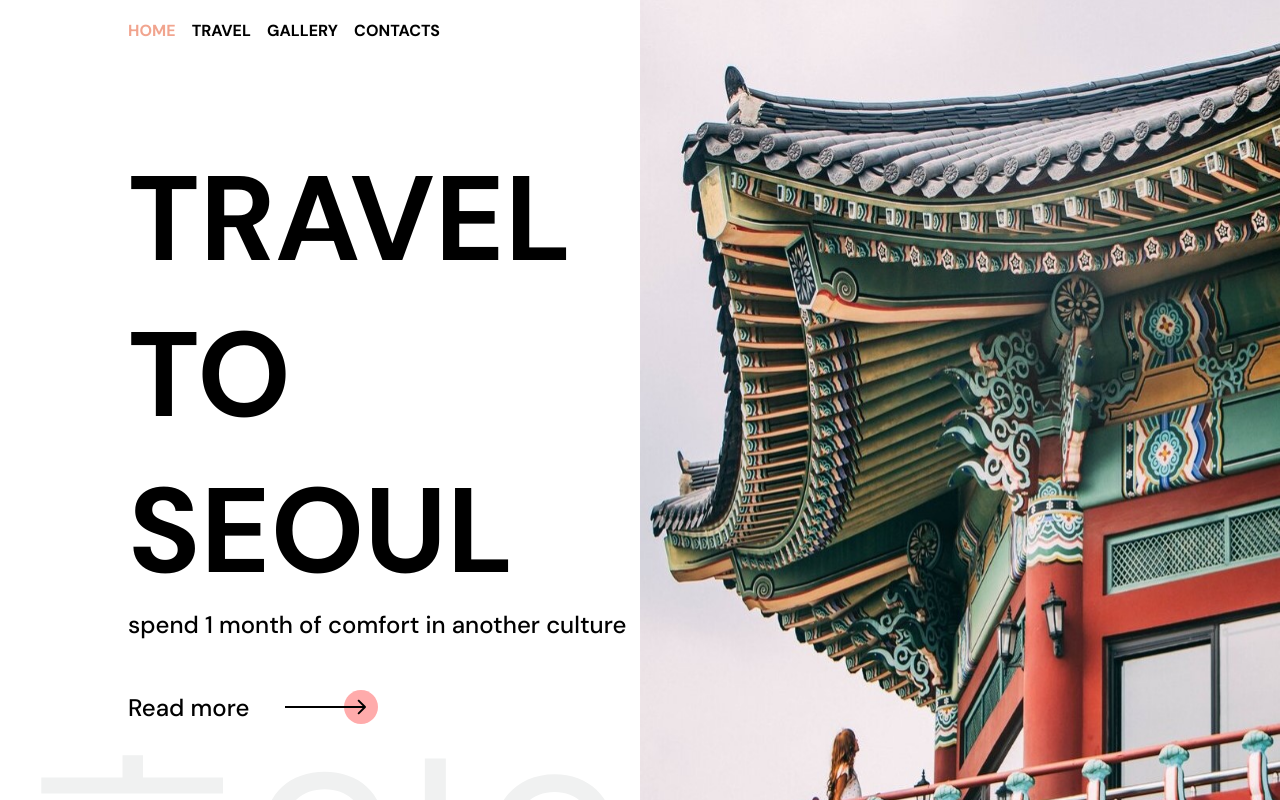
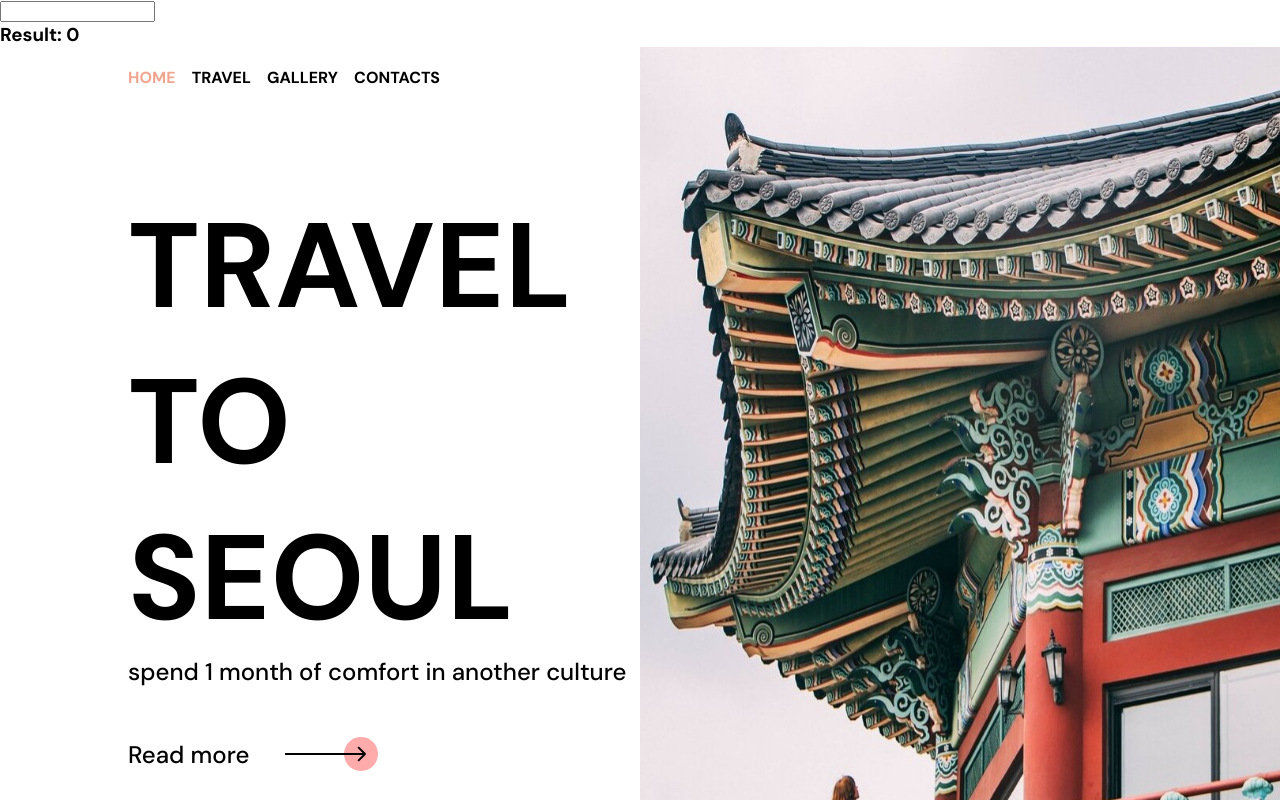
Before and after one commit to q4141/seoul_landing, a React (Vite) app: page / in a window 1280 px wide. Shown: the top 800 px of the page. Built offline with nearby package versions, Linux system fonts and the light colour scheme.

Commit message:
add calculation

```diff
--- /dev/null
+++ b/src/assets/components/calculator/Calculator.jsx
@@ -0,0 +1,27 @@
+import React, { useState } from "react";
+import "./Calculator.css";
+
+const Calculator = () => {
+  const [cartTotal, setCartTotal] = useState("");
+
+  const checkout = (cartTotal) => {
+    if (cartTotal >= 2000) {
+      return (cartTotal * 0.85).toFixed(0); // Округляем до двух знаков после запятой
+    } else {
+      return cartTotal.toFixed(0);
+    }
+  };
+
+  const handleInputChange = (event) => {
+    setCartTotal(event.target.value);
+  };
+
+  return (
+    <div>
+      <input type="number" value={cartTotal} onChange={handleInputChange} />
+      <h3>Result: {checkout(Number(cartTotal))}</h3>
+    </div>
+  );
+};
+
+export default Calculator;
--- a/src/main.jsx
+++ b/src/main.jsx
@@ -6,10 +6,12 @@ import FirstScreen from "./assets/components/FirstScreen/FirstScreen";
 import TravelScreen from "./assets/components/TravelScreen/TravelScreen";
 import GalleryScreen from "./assets/components/GalleryScreen/GalleryScreen";
 import ContactsScreen from "./assets/components/ContactsScreen/ContactsScreen";
+import Calculator from "./assets/components/calculator/Calculator";
 
 const root = ReactDOM.createRoot(document.getElementById("root"));
 root.render(
   <React.StrictMode>
+    <Calculator/>
     <FirstScreen />
     <HistoryScreen />
     <TravelScreen />
```
Also changed, not shown: src/assets/components/FirstScreen/FirstScreen.jsx (+15 -7 lines), src/assets/components/calculator/Calculator.css (added).
